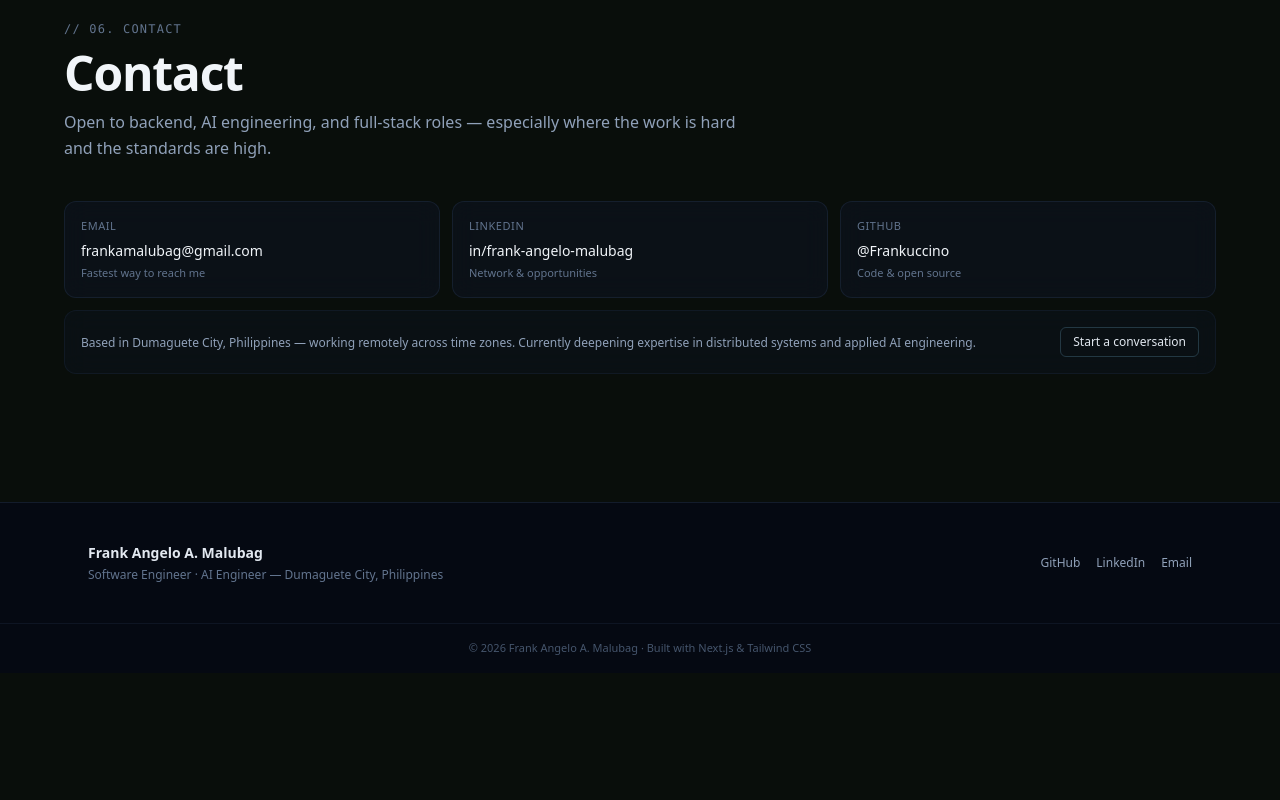
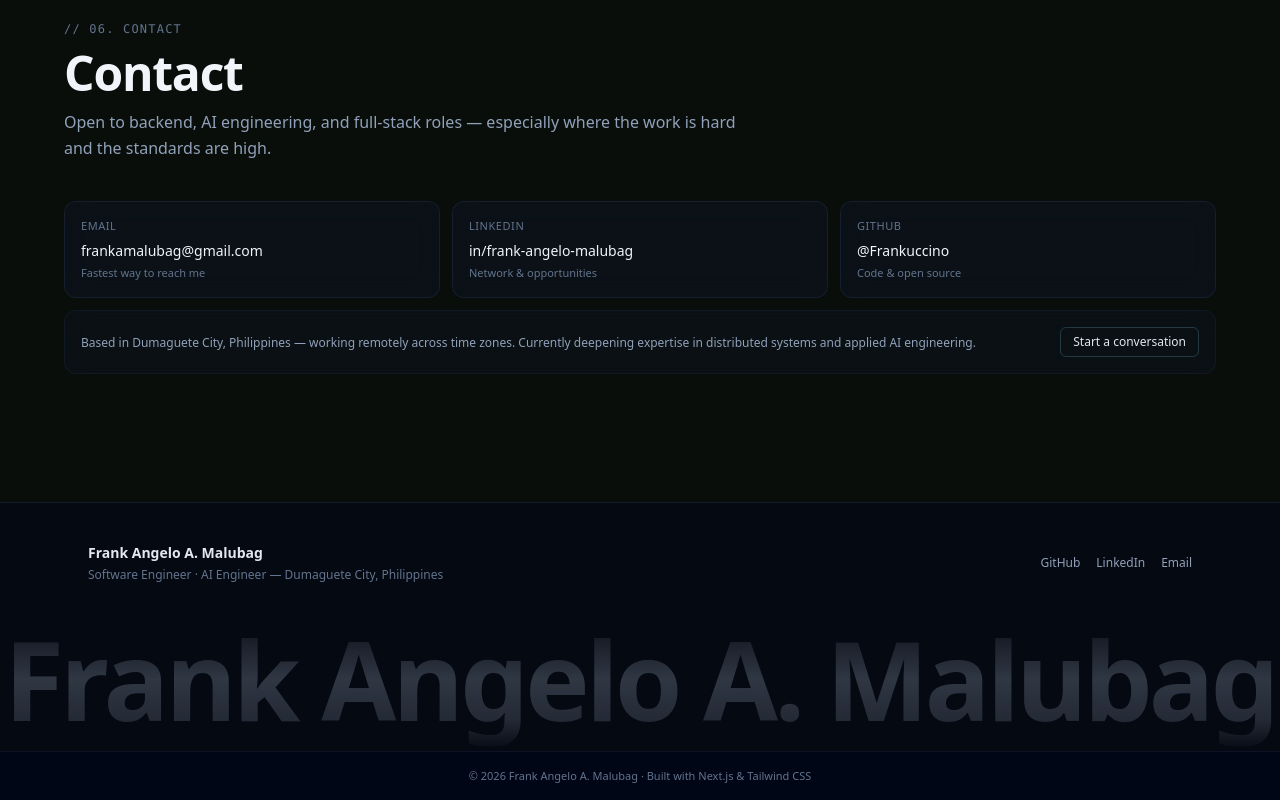
Before and after one commit to Frankuccino/portfolio, a Next.js app: page / in a window 1280 px wide. Shown: the part 7472-8272 px from the top of the page. Before the commit the page ends 8145 px from the top, so only its background shows below. Built offline with nearby package versions, Linux system fonts and the light colour scheme.

Commit message:
feat(footer): add a full-width ghost name watermark
Render the name as a full-width gradient band in normal flow between the links and the copyright bar, so ascenders and descenders are not clipped. Give the copyright bar a translucent backdrop so the watermark reads through it.

```diff
--- a/app/components/Footer.tsx
+++ b/app/components/Footer.tsx
@@ -8,8 +8,8 @@ const socials = [
 
 export default function Footer() {
   return (
-    <footer className="border-t border-slate-800/60 bg-slate-950/60">
-      <div className="mx-auto max-w-6xl px-4 sm:px-6 py-10 flex flex-col sm:flex-row items-start sm:items-center justify-between gap-4">
+    <footer className="relative overflow-hidden border-t border-slate-800/60 bg-slate-950/60">
+      <div className="relative z-10 mx-auto max-w-6xl px-4 sm:px-6 pt-10 pb-6 flex flex-col sm:flex-row items-start sm:items-center justify-between gap-4">
         <div>
           <p className="text-sm font-semibold text-slate-200">
             Frank Angelo A. Malubag
@@ -32,7 +32,14 @@ export default function Footer() {
           ))}
         </div>
       </div>
-      <div className="border-t border-slate-800/40 py-4 text-center text-[11px] text-slate-600">
+
+      {/* Ghost name — a full-width watermark band between the links and the
+          copyright line, so nothing overlaps or clips it */}
+      <div aria-hidden="true" className="pointer-events-none select-none overflow-hidden">
+        <div className="ghost-name text-center">Frank Angelo A. Malubag</div>
+      </div>
+
+      <div className="relative z-10 border-t border-slate-800/40 bg-slate-950/85 backdrop-blur-sm py-4 text-center text-[11px] text-slate-500">
         <Link href="/" className="hover:text-slate-400 transition-colors">
           © {new Date().getFullYear()} Frank Angelo A. Malubag
         </Link>{" "}
--- a/app/globals.css
+++ b/app/globals.css
@@ -209,3 +209,26 @@ section[id] {
     transition-duration: 0.01ms;
   }
 }
+
+/* ——— Footer ghost name backdrop ——— */
+
+.ghost-name {
+  font-size: clamp(2.5rem, 8.5vw, 9rem);
+  font-weight: 900;
+  line-height: 1.2;
+  letter-spacing: -0.035em;
+  white-space: nowrap;
+  /* The line box is taller than the glyphs, so nothing clips */
+  padding: 0.06em 0;
+  color: transparent;
+  background: linear-gradient(
+    to top,
+    transparent 0%,
+    rgba(148, 163, 184, 0.22) 22%,
+    rgba(148, 163, 184, 0.3) 50%,
+    rgba(148, 163, 184, 0.16) 74%,
+    transparent 96%
+  );
+  -webkit-background-clip: text;
+  background-clip: text;
+}
```
